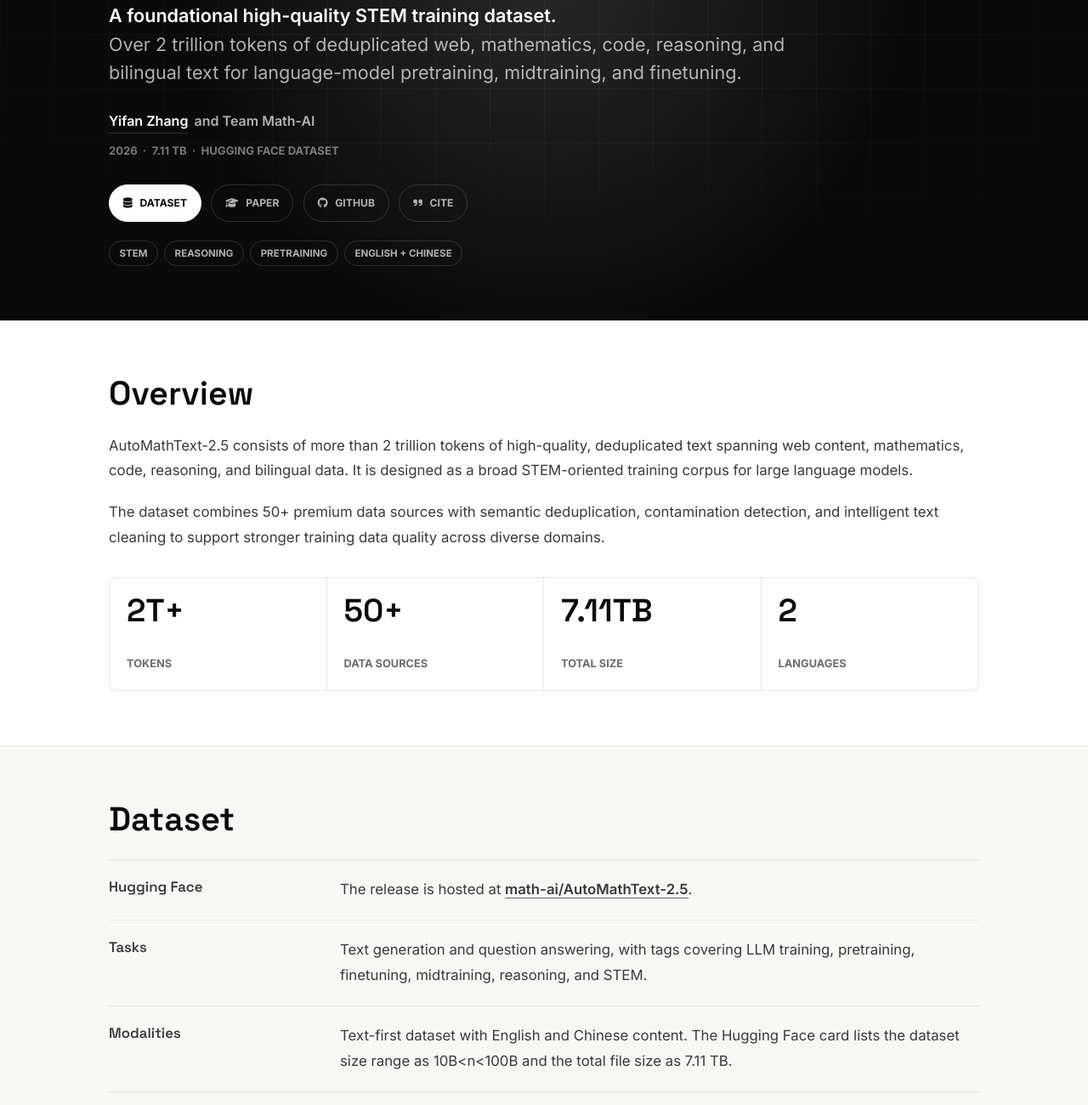
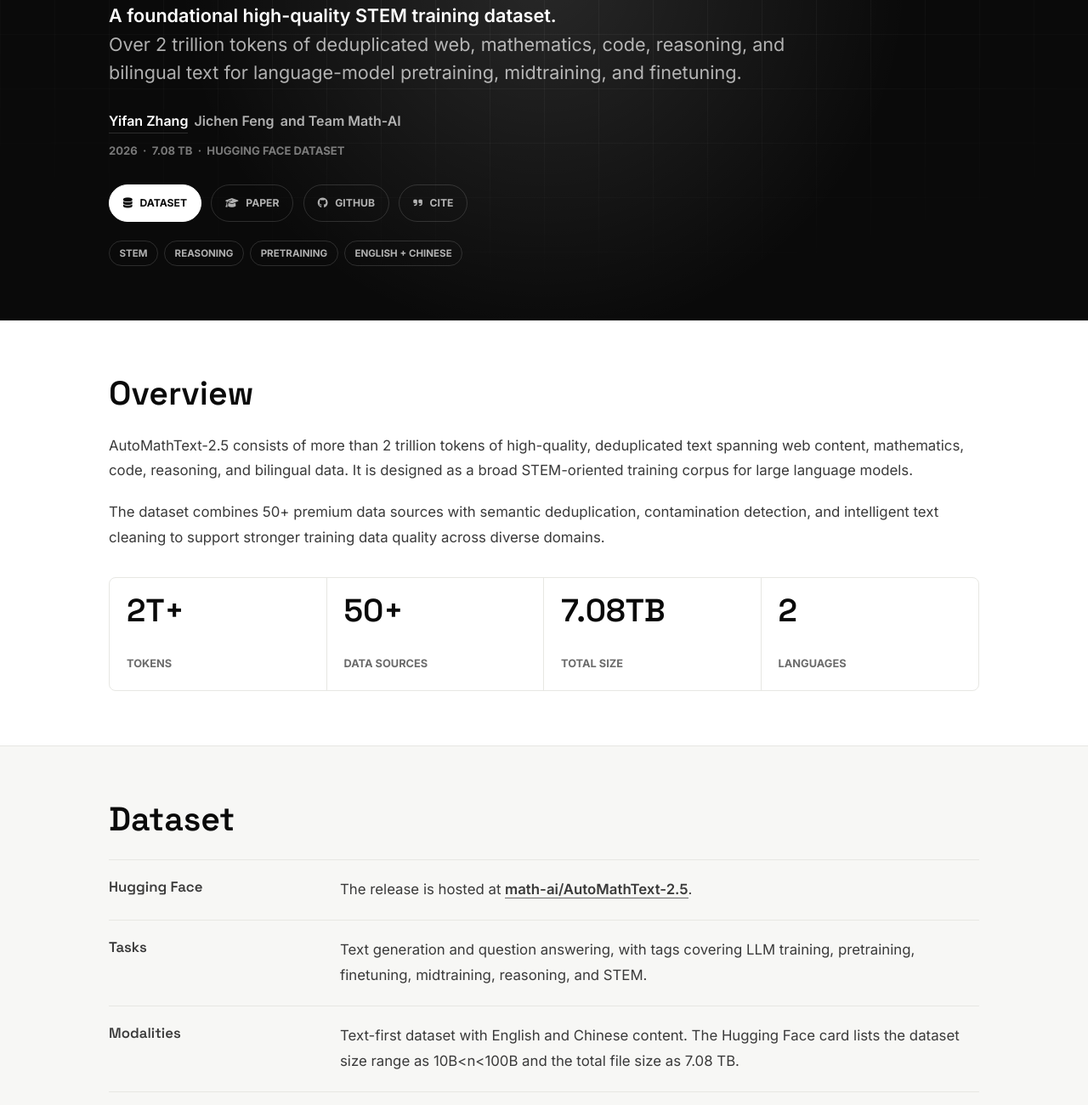
Before and after one commit to math-ai-org/AutoMathText-2.5, a plain HTML site: page index.html in a window 1280 px wide. Shown: the part 280-1580 px from the top of the page at 85% size. Drawn offline with Linux system fonts and the light colour scheme.

Commit message:
Update index.html

```diff
--- a/index.html
+++ b/index.html
@@ -401,9 +401,10 @@
         <p class="subtitle reveal"><strong>A foundational high-quality STEM training dataset.</strong><br>Over 2 trillion tokens of deduplicated web, mathematics, code, reasoning, and bilingual text for language-model pretraining, midtraining, and finetuning.</p>
         <div class="authors reveal">
           <a href="https://yifzhang.com" target="_blank" rel="noopener">Yifan Zhang</a>
+          <span>Jichen Feng</span>
           <span>and Team Math-AI</span>
         </div>
-        <div class="meta reveal">2026 &nbsp;·&nbsp; 7.11 TB &nbsp;·&nbsp; Hugging Face Dataset</div>
+        <div class="meta reveal">2026 &nbsp;·&nbsp; 7.08 TB &nbsp;·&nbsp; Hugging Face Dataset</div>
         <div class="actions reveal">
           <a class="button primary" href="https://huggingface.co/datasets/math-ai/AutoMathText-2.5" target="_blank" rel="noopener"><i class="fa-solid fa-database"></i><span>Dataset</span></a>
           <a class="button light" href="https://arxiv.org/abs/2402.07625" target="_blank" rel="noopener"><i class="fa-solid fa-graduation-cap"></i><span>Paper</span></a>
@@ -430,7 +431,7 @@
           <div class="grid" aria-label="AutoMathText-2.5 summary">
             <div class="stat"><strong>2T+</strong><span>Tokens</span></div>
             <div class="stat"><strong>50+</strong><span>Data Sources</span></div>
-            <div class="stat"><strong>7.11TB</strong><span>Total Size</span></div>
+            <div class="stat"><strong>7.08TB</strong><span>Total Size</span></div>
             <div class="stat"><strong>2</strong><span>Languages</span></div>
           </div>
         </div>
@@ -452,7 +453,7 @@
             </div>
             <div class="row">
               <h3>Modalities</h3>
-              <p>Text-first dataset with English and Chinese content. The Hugging Face card lists the dataset size range as 10B&lt;n&lt;100B and the total file size as 7.11 TB.</p>
+              <p>Text-first dataset with English and Chinese content. The Hugging Face card lists the dataset size range as 10B&lt;n&lt;100B and the total file size as 7.08 TB.</p>
             </div>
             <div class="row">
               <h3>Paper</h3>
@@ -497,11 +498,11 @@
         <div class="content reveal">
           <p>If you use AutoMathText-2.5, please cite the dataset and related paper:</p>
 <pre id="bibtex"><code>@misc{automathtext_2_5,
-  title     = {AutoMathText-2.5: A Foundational High-Quality STEM Training Dataset},
-  author    = {Zhang, Yifan and Math-AI Team},
-  year      = {2026},
-  publisher = {Hugging Face},
-  url       = {https://huggingface.co/datasets/math-ai/AutoMathText-2.5}
+  title={AutoMathText-2.5: A Foundational High-Quality STEM Training Dataset},
+  author={Zhang, Yifan and Feng, Jichen and Math-AI, Team},
+  year={2026},
+  publisher={Hugging Face},
+  url={https://huggingface.co/datasets/math-ai/AutoMathText-2.5},
 }
 
 @article{zhang2025autonomous,
```
